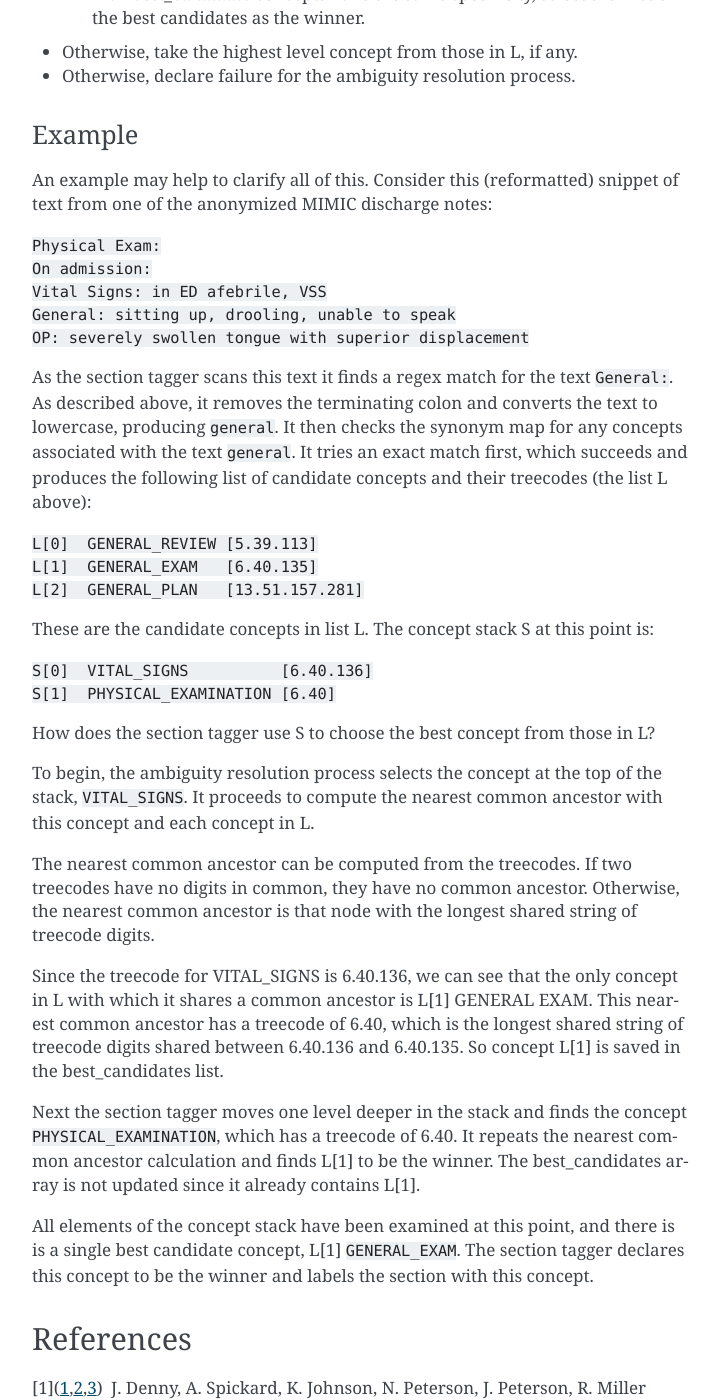
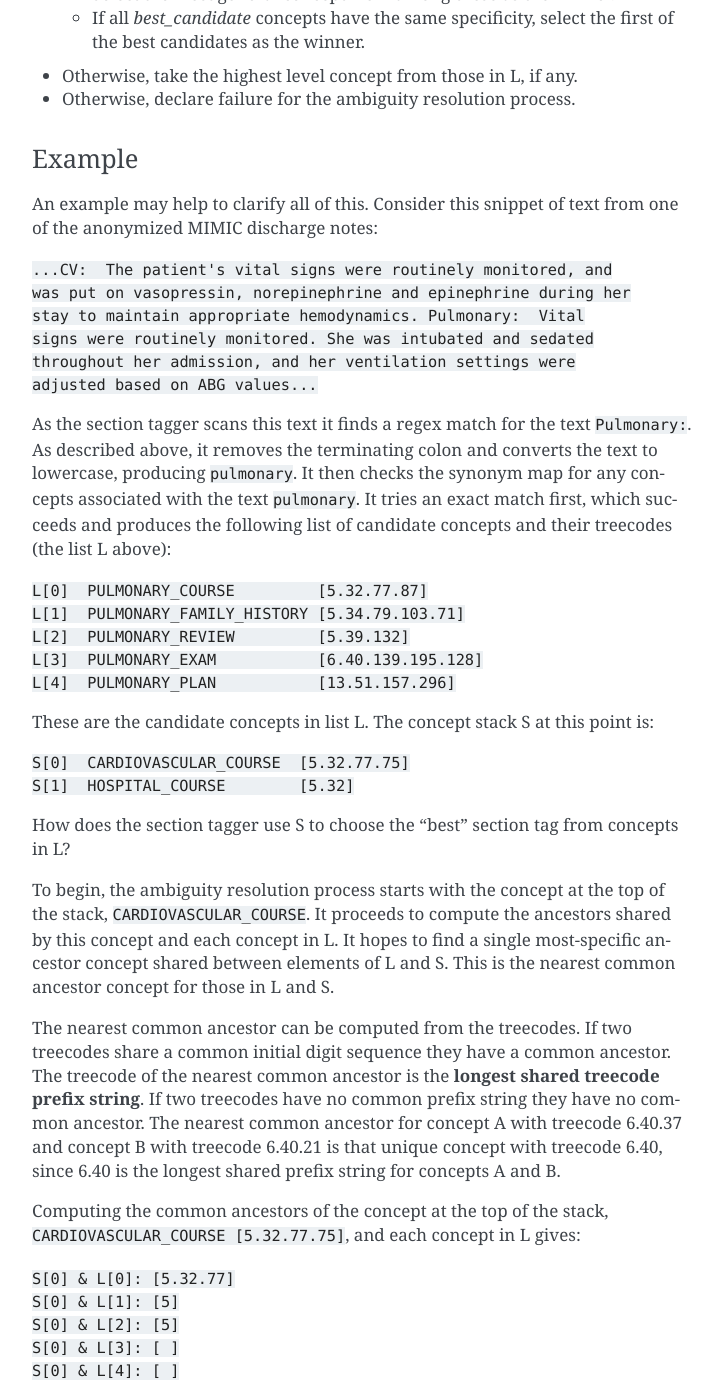
Before and after one commit to ClarityNLP/ClarityNLP, a Sphinx documentation site: the page built from docs/algorithms/section_tagger.rst, in a window 1280 px wide and 1400 px high, scrolled down 7348 px. Shown: the whole window, without its empty margins (388-1110 px from the left). Built offline with Sphinx 7.4.7, drawn with Linux system fonts in a browser that asks for light colours; some of the changed text lies outside the part shown.

Commit message:
more work on section tagger documentation; added a better example

```diff
--- a/docs/algorithms/section_tagger.rst
+++ b/docs/algorithms/section_tagger.rst
@@ -285,8 +285,8 @@ Let T be the concept at the top of the stack.
   since C could represent the start of a new concept hierarchy.
 
 Thus the section tagger pushes concepts onto the stack as they get more
-specific. It pops concepts from the stack if more specific than the most
-recently recognized concept.
+specific. It pops concepts from the stack if they are more specific than
+the most recently recognized concept.
 
 Concept Ambiguity Resolution
 ----------------------------
@@ -338,59 +339,86 @@ If there is no single winning concept:
 Example
 -------
 
-An example may help to clarify all of this. Consider this (reformatted) snippet
+An example may help to clarify all of this. Consider this snippet
 of text from one of the anonymized MIMIC discharge notes:
 
-|    ``Physical Exam:``
-|    ``On admission:``
-|    ``Vital Signs: in ED afebrile, VSS``
-|    ``General: sitting up, drooling, unable to speak``
-|    ``OP: severely swollen tongue with superior displacement``
-
+|  ``...CV:  The patient's vital signs were routinely monitored, and``
+|  ``was put on vasopressin, norepinephrine and epinephrine during her``
+|  ``stay to maintain appropriate hemodynamics. Pulmonary:  Vital``
+|  ``signs were routinely monitored. She was intubated and sedated``
+|  ``throughout her admission, and her ventilation settings were``
+|  ``adjusted based on ABG values...``
 
 As the section tagger scans this text it finds a regex match for the text
-``General:``. As described above, it removes the terminating colon and converts
-the text to lowercase, producing ``general``.  It then checks the synonym map
-for any concepts associated with the text ``general``. It tries an exact match
-first, which succeeds and produces the following list of candidate concepts
-and their treecodes (the list L above):
+``Pulmonary:``. As described above, it removes the terminating colon and
+converts the text to lowercase, producing ``pulmonary``.  It then checks
+the synonym map for any concepts associated with the text ``pulmonary``.
+It tries an exact match first, which succeeds and produces the following list
+of candidate concepts and their treecodes (the list L above):
 
-|    ``L[0]  GENERAL_REVIEW [5.39.113]``
-|    ``L[1]  GENERAL_EXAM   [6.40.135]``
-|    ``L[2]  GENERAL_PLAN   [13.51.157.281]``
+|    ``L[0]  PULMONARY_COURSE         [5.32.77.87]``
+|    ``L[1]  PULMONARY_FAMILY_HISTORY [5.34.79.103.71]``
+|    ``L[2]  PULMONARY_REVIEW         [5.39.132]``
+|    ``L[3]  PULMONARY_EXAM           [6.40.139.195.128]``
+|    ``L[4]  PULMONARY_PLAN           [13.51.157.296]``
 
 These are the candidate concepts in list L. The concept stack S at this
 point is:
 
-|    ``S[0]  VITAL_SIGNS          [6.40.136]``
-|    ``S[1]  PHYSICAL_EXAMINATION [6.40]``
+|    ``S[0]  CARDIOVASCULAR_COURSE  [5.32.77.75]``
+|    ``S[1]  HOSPITAL_COURSE        [5.32]``
 
-How does the section tagger use S to choose the best concept from those in L?
+How does the section tagger use S to choose the "best" section tag from
+concepts in L?
 
-To begin, the ambiguity resolution process selects the concept at the top of
-the stack, ``VITAL_SIGNS``. It proceeds to compute the nearest common ancestor
-with this concept and each concept in L.
+To begin, the ambiguity resolution process starts with the concept at the
+top of the stack, ``CARDIOVASCULAR_COURSE``. It proceeds to compute the
+ancestors shared by this concept and each concept in L. It hopes to find a
+single most-specific ancestor concept shared between elements of L and S.
+This is the nearest common ancestor concept for those in L and S.
 
 The nearest common ancestor can be computed from the treecodes. If two
-treecodes have no digits in common, they have no common ancestor. Otherwise,
-the nearest common ancestor is that node with the longest shared string of
-treecode digits.
+treecodes share a common initial digit sequence they have a common ancestor.
+The treecode of the nearest common ancestor is the **longest shared**
+**treecode prefix string**. If two treecodes have no common prefix string
+they have no common ancestor. The nearest common ancestor for concept A
+with treecode 6.40.37 and concept B with treecode
+6.40.21 is that unique concept with treecode 6.40, since 6.40 is the longest
+shared prefix string for concepts A and B.
 
-Since the treecode for VITAL_SIGNS is 6.40.136, we can see that the only
-concept in L with which it shares a common ancestor is L[1] GENERAL EXAM.
-This nearest common ancestor has a treecode of 6.40, which is the longest
-shared string of treecode digits shared between 6.40.136 and 6.40.135.
-So concept L[1] is saved in the best_candidates list.
+Computing the common ancestors of the concept at the top of the stack,
+``CARDIOVASCULAR_COURSE [5.32.77.75]``, and each concept in L gives:
 
-Next the section tagger moves one level deeper in the stack and finds the
-concept ``PHYSICAL_EXAMINATION``, which has a treecode of 6.40. It repeats
-the nearest common ancestor calculation and finds L[1] to be the winner.
-The best_candidates array is not updated since it already contains L[1].
+|  ``S[0] & L[0]: [5.32.77]``
+|  ``S[0] & L[1]: [5]``
+|  ``S[0] & L[2]: [5]``
+|  ``S[0] & L[3]: [ ]``
+|  ``S[0] & L[4]: [ ]``
+
+Concepts ``S[0]`` and ``L[0]`` share the longest prefix string. The
+section tagger declares concept ``L[0] PULMONARY_COURSE``, to be the winner
+of this round. It then proceeds to the next level in the stack and repeats
+the procedure, generating these results:
+
+|  ``S[1] & L[0]: [5.32]``
+|  ``S[1] & L[1]: [5]``
+|  ``S[1] & L[2]: [5]``
+|  ``S[1] & L[3]: [ ]``
+|  ``S[1] & L[4]: [ ]``
+
+The winner of this round is also ``L[0]``, indicating that the node with
+treecode ``6.40`` is the nearest common ancestor for concepts
+``S[1] HOSPITAL_COURSE`` and ``L[0] PULMONARY_COURSE``. This common ancestor
+has a shorter treecode than that found in the initial round, indicating that
+it is located at a greater distance in the concept graph, so the results of
+this round are discarded.
 
 All elements of the concept stack have been examined at this point, and there
-is is a single best candidate concept, L[1] ``GENERAL_EXAM``. The section
+is is a single best candidate concept, ``L[0] PULMONARY_COURSE``. The section
 tagger declares this concept to be the winner and labels the section with
-this concept.
+the tag ``PULMONARY_COURSE``. Thefore concept ``L[0] PULMONARY_COURSE`` is
+the nearest common ancestor concept for those concepts in S and L, and it is
+the most appropriate concept with which to label the ``Pulmonary:`` section.
 
 References
 ==========
```
Also changed, not shown: other parts of docs/algorithms/section_tagger.rst (+15 -14 lines).
